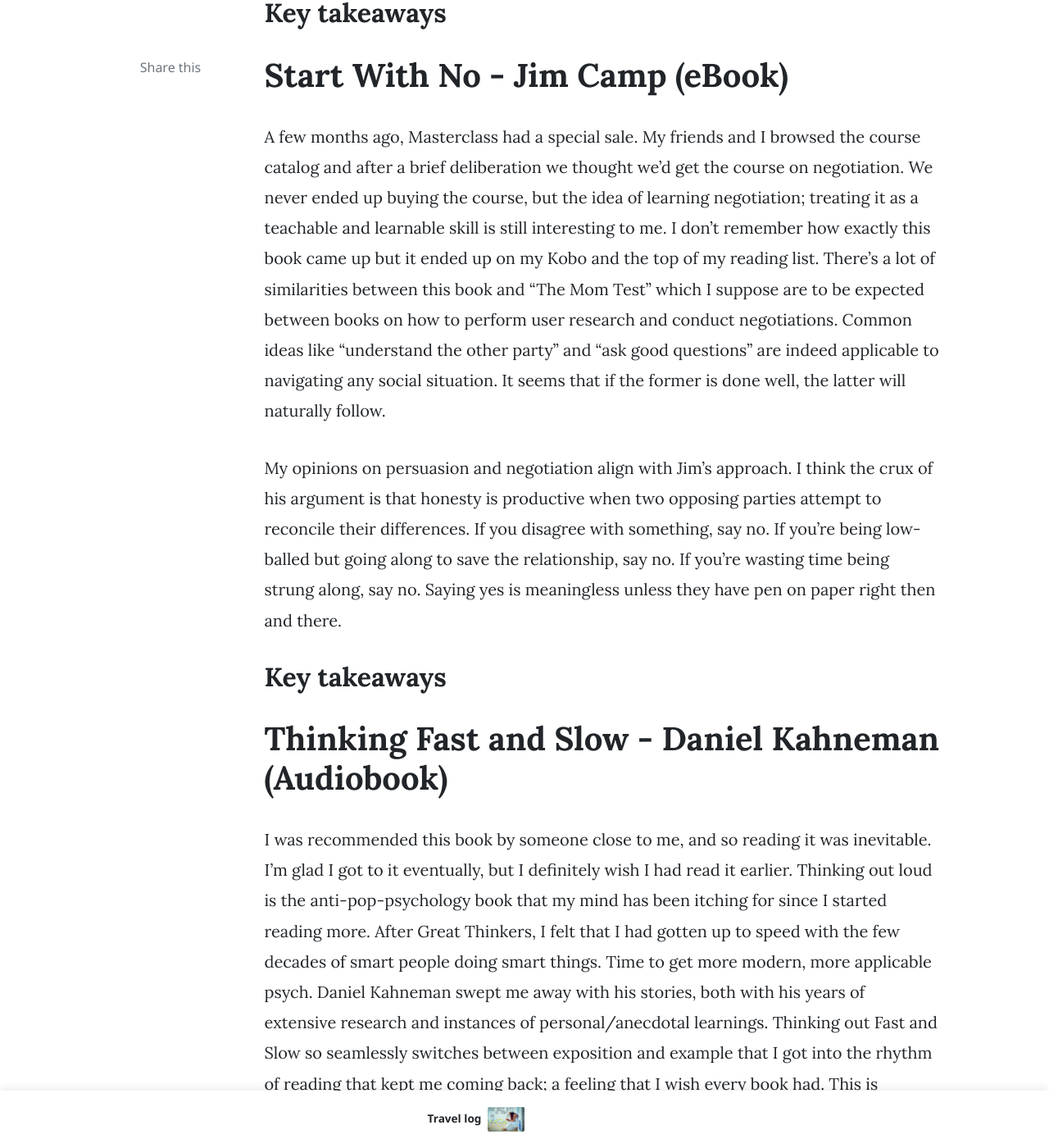
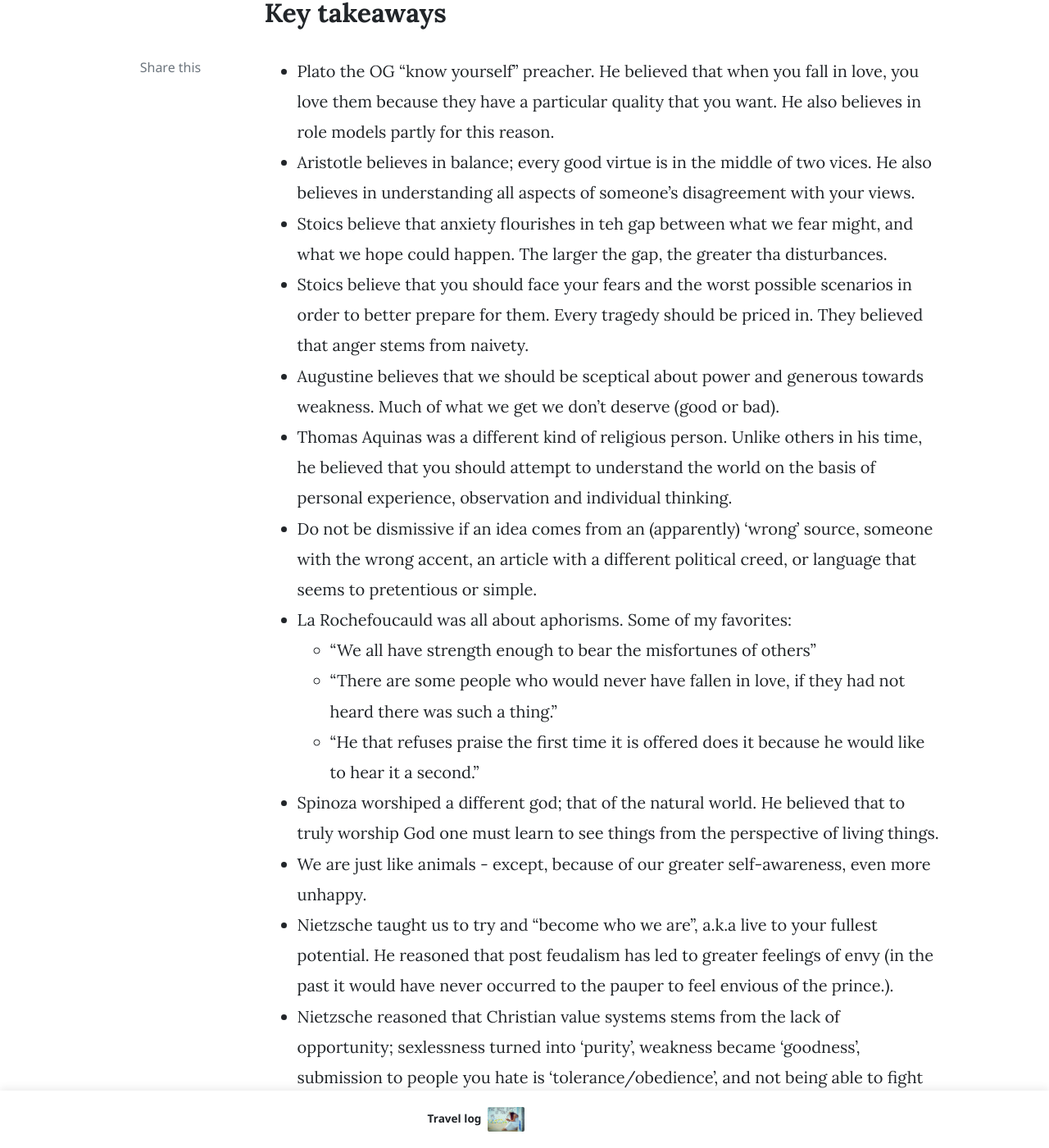
Before and after one commit to flawnson/flawnson.github.io, a Jekyll site: the page built from docs/_posts/2019-08-17-good-ol-fashion-book-reports.md, in a window 1280 px wide and 1400 px high, scrolled down 22893 px. Shown: the whole window at 82% size. Built offline with Jekyll 4.4.1, drawn with Linux system fonts in a browser that asks for light colours; nearby versions of some CDN libraries; formulas are drawn with MathJax 3; comment, search, counter and statistics services are not loaded; some of the changed text lies outside the part shown.

Commit message:
Started work on Key Takeaways for Great Thinkers and Start With No.

```diff
--- a/docs/_posts/2019-08-17-good-ol-fashion-book-reports.md
+++ b/docs/_posts/2019-08-17-good-ol-fashion-book-reports.md
@@ -288,6 +288,24 @@
 Key takeaways will simply be some of my favorite quotes from the book.
 
 ## Key takeaways
+- Plato the OG "know yourself" preacher. He believed that when you fall in love, you love them because they have a particular quality that you want. He also believes in role models partly for this reason.
+- Aristotle believes in balance; every good virtue is in the middle of two vices. He also believes in understanding all aspects of someone's disagreement with your views.
+- Stoics believe that anxiety flourishes in teh gap between what we fear might, and what we hope could happen. The larger the gap, the greater tha disturbances.
+- Stoics believe that you should face your fears and the worst possible scenarios in order to better prepare for them. Every tragedy should be priced in. They believed that anger stems from naivety.
+- Augustine believes that we should be sceptical about power and generous towards weakness. Much of what we get we don't deserve (good or bad).
+- Thomas Aquinas was a different kind of religious person. Unlike others in his time, he believed that you should attempt to understand the world on the basis of personal experience, observation and individual thinking.
+- Do not be dismissive if an idea comes from an (apparently) 'wrong' source, someone with the wrong accent, an article with a different political creed, or language that seems to pretentious or simple.
+- La Rochefoucauld was all about aphorisms. Some of my favorites:
+  - "We all have strength enough to bear the misfortunes of others"
+  - "There are some people who would never have fallen in love, if they had not heard there was such a thing."
+  - "He that refuses praise the first time it is offered does it because he would like to hear it a second."
+- Spinoza worshiped a different god; that of the natural world. He believed that to truly worship God one must learn to see things from the perspective of living things.
+- We are just like animals - except, because of our greater self-awareness, even more unhappy.
+- Nietzsche taught us to try and "become who we are", a.k.a live to your fullest potential. He reasoned that post feudalism has led to greater feelings of envy (in the past it would have never occurred to the pauper to feel envious of the prince.).
+- Nietzsche reasoned that Christian value systems stems from the lack of opportunity; sexlessness turned into 'purity', weakness became 'goodness', submission to people you hate is 'tolerance/obedience', and not being able to fight for yourself became 'forgiveness'. Religion should be replaced by culture.
+- If the going gets tough, it's a sign of the nobility and arduousness of the task you've undertaken.
+- "The possibility that life doesn't have some preordained logic and is not inherently meaningful can be a source of immense relief when we feel oppressed by the weight of tradition and the status quo."
+- ""
 
 #  Start With No - Jim Camp (eBook)
 A few months ago, Masterclass had a special sale. My friends and I browsed the course catalog and after a brief deliberation we thought we'd get the course on negotiation.
```
Also changed, not shown: docs/_posts/2020-10-22-programming-resources.md (added, +160 -0 lines).
